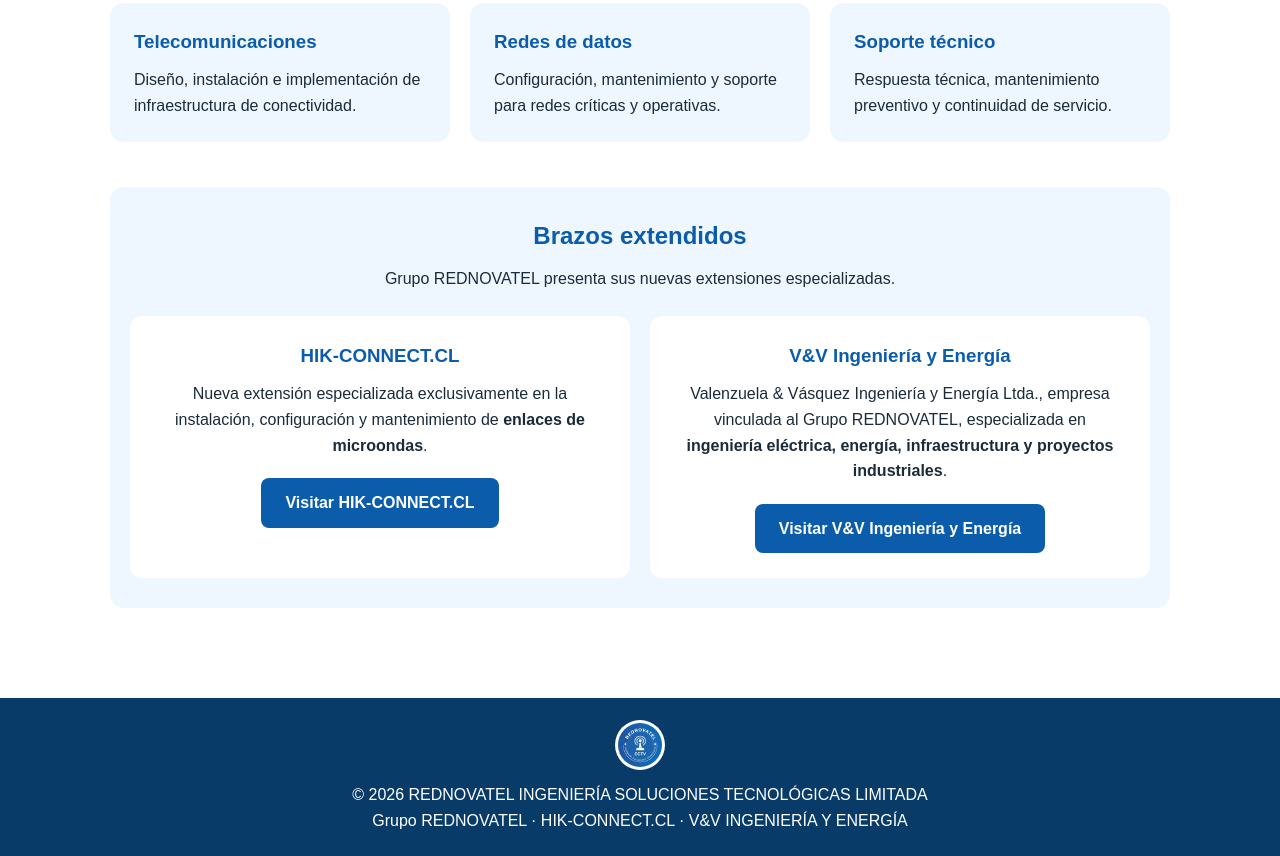
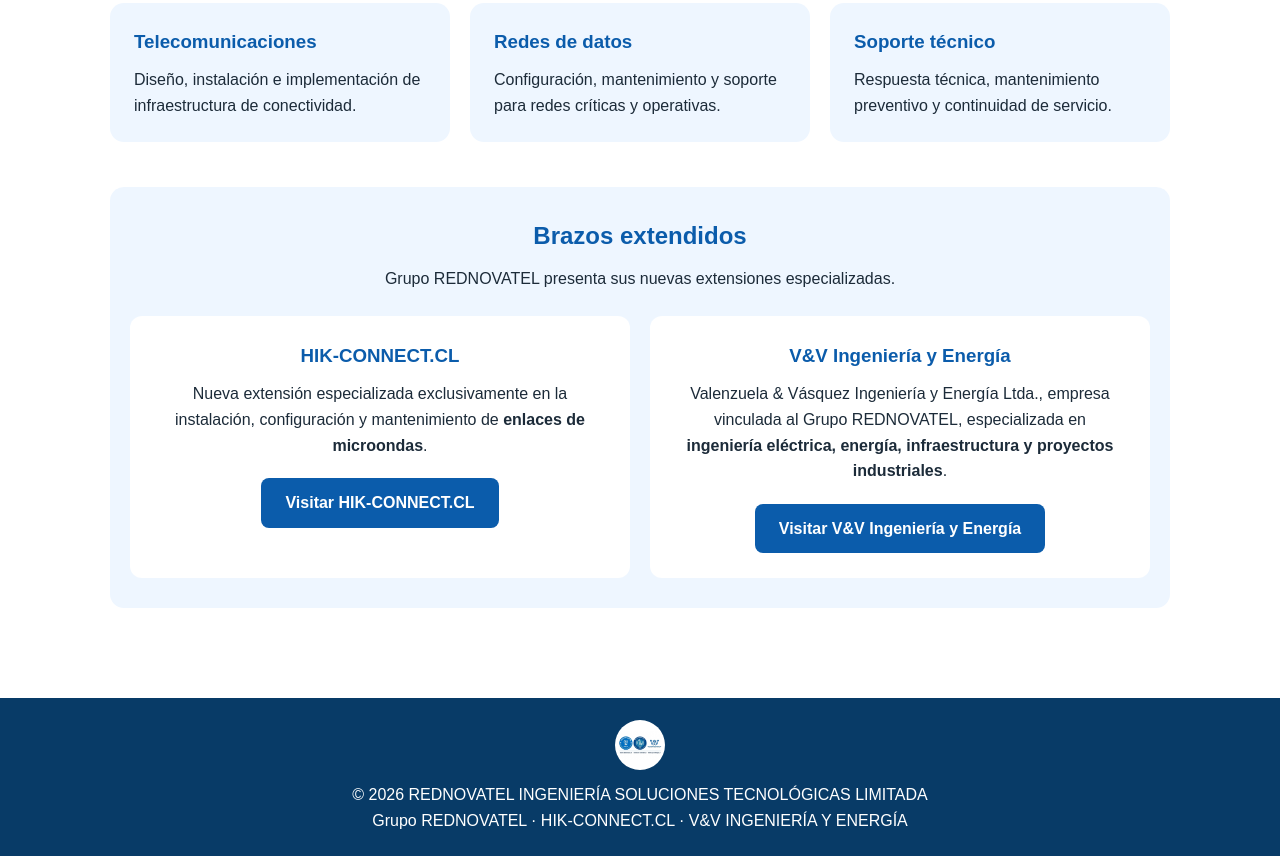
Before and after one commit to rednovatel/rednovatel.cl, a plain HTML site: page index.html in a window 1280 px wide. Shown: the part 574-1430 px from the top of the page. Drawn offline with Linux system fonts and the light colour scheme.

Commit message:
Actualizar logo en footer a grupo rednovatel.jpeg

```diff
--- a/index.html
+++ b/index.html
@@ -267,7 +267,7 @@
 
   <!-- PIE DE PÁGINA -->
   <footer>
-    <img src="img/imglogo.jpeg.jpeg" class="footer-logo" alt="REDNOVATEL">
+    <img src="img/grupo rednovatel.jpeg" class="footer-logo" alt="REDNOVATEL">
     © 2026 REDNOVATEL INGENIERÍA SOLUCIONES TECNOLÓGICAS LIMITADA
     <br>
     Grupo REDNOVATEL · HIK-CONNECT.CL · V&amp;V INGENIERÍA Y ENERGÍA
```
